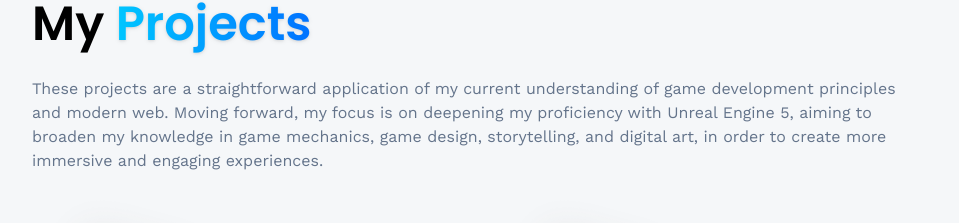
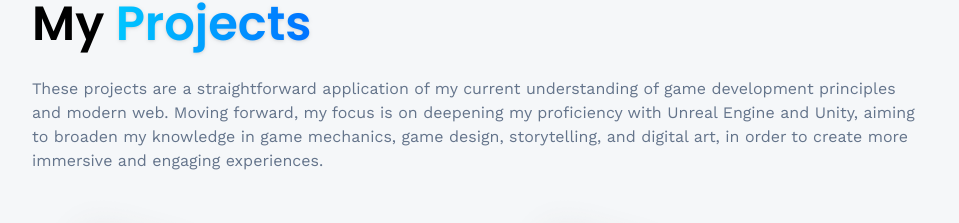
Before and after one commit to MannyUnchain3d/3d-portfolio, a React (Vite) app: page /projects in a window 1280 px wide. Shown: the part 135-358 px from the top of the page, without its empty margins (160-1119 px from the left). Built offline with nearby package versions, Linux system fonts and the light colour scheme.

Commit message:
added Unity as game engine

```diff
--- a/src/pages/Projects.jsx
+++ b/src/pages/Projects.jsx
@@ -4,7 +4,7 @@ import { projects } from "../constants";
 import CTA from "../components/CTA";
 
 // Set the app element for accessibility purposes
-Modal.setAppElement('#root');
+Modal.setAppElement("#root");
 
 const Projects = () => {
   const [modalIsOpen, setModalIsOpen] = useState(false);
@@ -42,9 +42,7 @@ const Projects = () => {
         </div>
       </div>
       <div className="mt-5 flex flex-col">
-        <h4 className="text-2xl font-poppins font-semibold">
-          {project.name}
-        </h4>
+        <h4 className="text-2xl font-poppins font-semibold">{project.name}</h4>
         <p className="mt-5 flex items-center gap-2 font-poppins">
           {project.description}
         </p>
@@ -64,10 +62,10 @@ const Projects = () => {
         <p>
           These projects are a straightforward application of my current
           understanding of game development principles and modern web. Moving
-          forward, my focus is on deepening my proficiency with Unreal Engine 5,
-          aiming to broaden my knowledge in game mechanics, game design,
-          storytelling, and digital art, in order to create more immersive and
-          engaging experiences.
+          forward, my focus is on deepening my proficiency with Unreal Engine
+          and Unity, aiming to broaden my knowledge in game mechanics, game
+          design, storytelling, and digital art, in order to create more
+          immersive and engaging experiences.
         </p>
       </div>
       <div className="flex flex-wrap my-20 gap-16">
```
